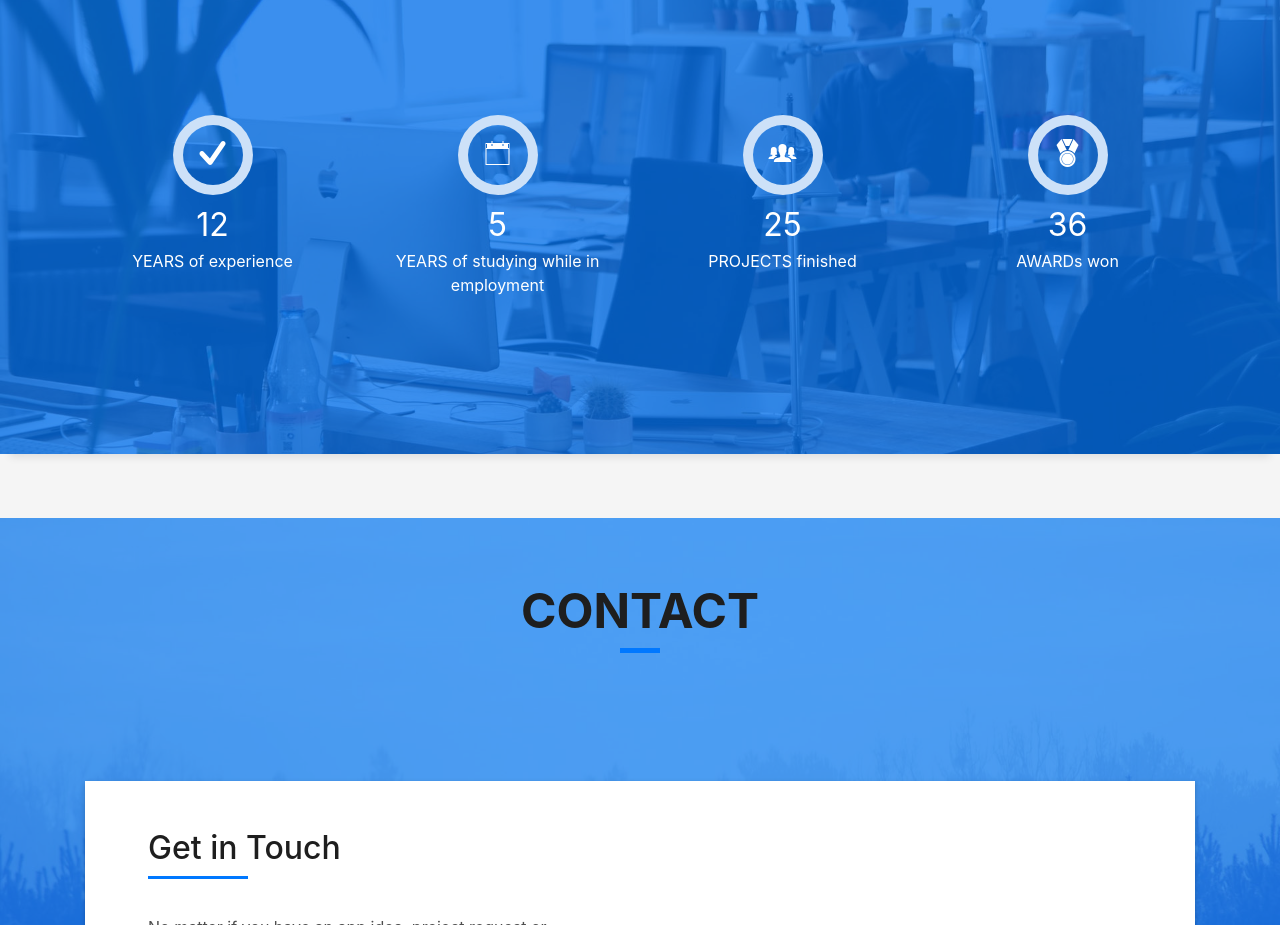
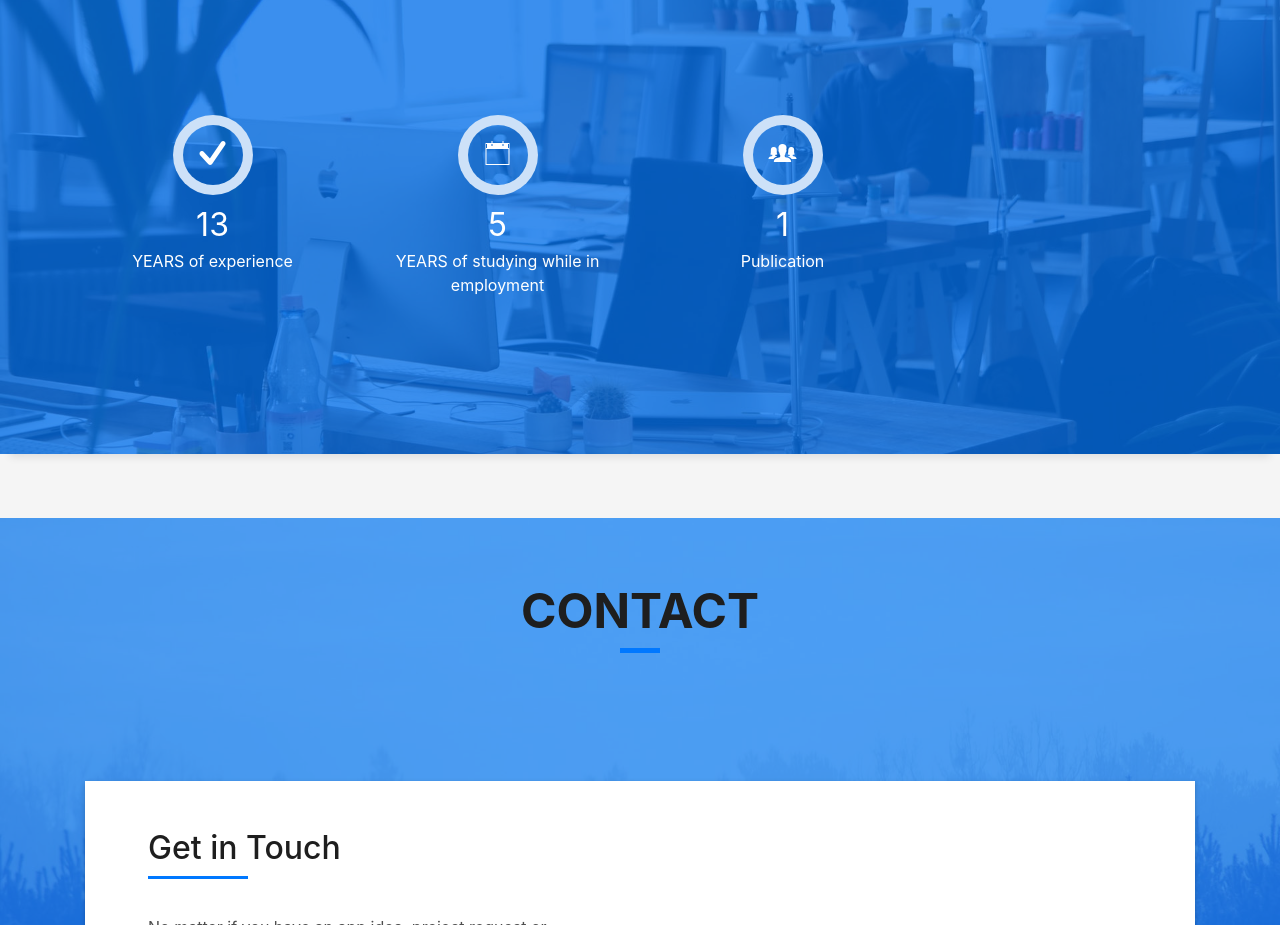
Before and after one commit to ThBurger/thburger.github.io, a plain HTML site: page index.html in a window 1280 px wide. Shown: the part 2512-3437 px from the top of the page. Drawn offline with Linux system fonts and the light colour scheme; files whose address does not match are found by name.

Commit message:
removed awards won

```diff
--- a/index.html
+++ b/index.html
@@ -243,7 +243,7 @@
                 <span class="ico-circle"><i class="ion-checkmark-round"></i></span>
               </div>
               <div class="counter-num">
-                <p class="counter">12</p>
+                <p class="counter">13</p>
                 <span class="counter-text" lang="en">YEARS of experience</span>
               </div>
             </div>
@@ -265,19 +265,8 @@
                 <span class="ico-circle"><i class="ion-ios-people"></i></span>
               </div>
               <div class="counter-num">
-                <p class="counter">25</p>
-                <span class="counter-text" lang="en">PROJECTS finished</span>
-              </div>
-            </div>
-          </div>
-          <div class="col-sm-3 col-lg-3">
-            <div class="counter-box pt-4 pt-md-0">
-              <div class="counter-ico">
-                <span class="ico-circle"><i class="ion-ribbon-a"></i></span>
-              </div>
-              <div class="counter-num">
-                <p class="counter">36</p>
-                <span class="counter-text" lang="en">AWARDs won</span>
+                <p class="counter">1</p>
+                <span class="counter-text" lang="en">Publication</span>
               </div>
             </div>
           </div>
@@ -381,7 +370,6 @@
   <script src="assets/vendor/typed.js/typed.min.js"></script>
   <script src="assets/vendor/venobox/venobox.min.js"></script>
 
-  <script data-name="BMC-Widget" src="https://cdnjs.buymeacoffee.com/1.0.0/widget.prod.min.js" data-id="TzM2Vwa4L" data-description="Support me on Buy me a coffee!" data-message="Thank you for visiting :-) Here you can support me!" data-color="#FF5F5F" data-position="Right" data-x_margin="18" data-y_margin="18"></script>
   <script src="langpack/jquery-lang.js" charset="utf-8" type="text/javascript"></script>
   <script src="langpack/js.cookie.js" charset="utf-8" type="text/javascript"></script>
 
```
Also changed, not shown: 1 other file.
